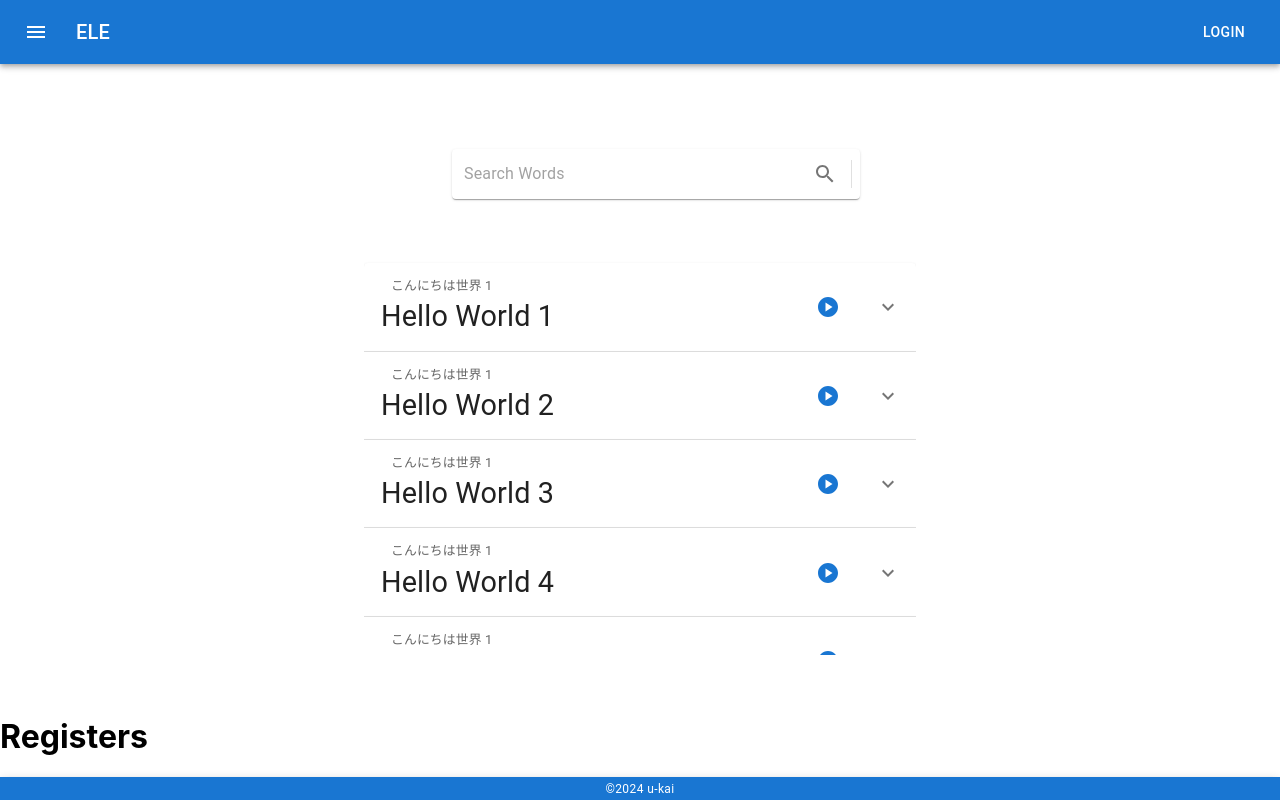
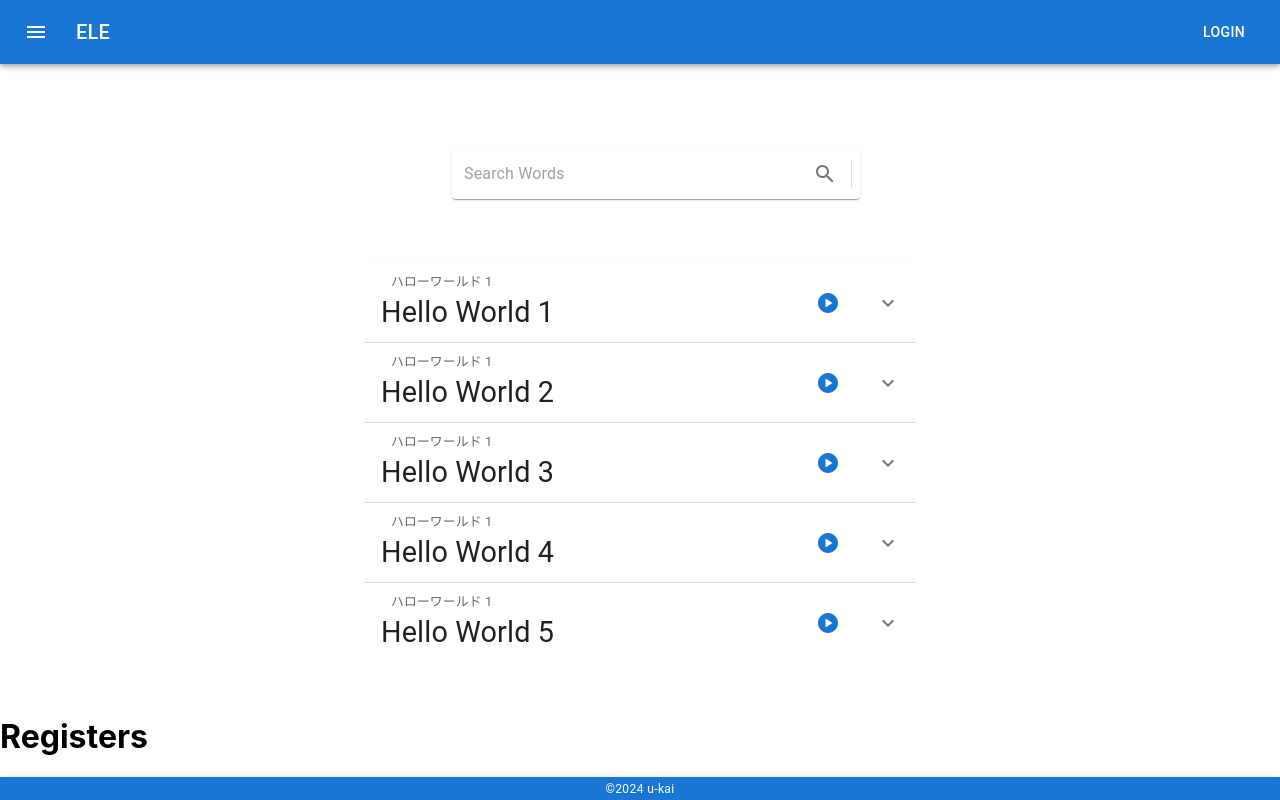
Before and after one commit to u-kai/home-k8s-app, a React (Create React App) app in the folder frontend/: page / in a window 1280 px wide. Built offline with nearby package versions, Linux system fonts and the light colour scheme.

Commit message:
add meaning

```diff
--- a/frontend/src/components/List/elements/Container.tsx
+++ b/frontend/src/components/List/elements/Container.tsx
@@ -24,16 +24,18 @@ export const ListContainer = () => {
             return (
               <WordAndSentences
                 word={`Hello World ${i}`}
-                pronunciation={`こんにちは世界 ${1}`}
+                pronunciation={`ハローワールド ${1}`}
                 sentences={["Hi Hello World", "Humm Hello World"]}
+                meaning={"こんにちは世界"}
               />
             );
           })}
 
           <WordAndSentences
             word={`Hello Worlddddddddddddddddddddddddddddddddddddddddddddddddd `}
-            pronunciation={`こんにちは世界 `}
+            pronunciation={`ハローワールドドドドドドドドドドドドドドドドドドド`}
             sentences={["Hi Hello World", "Humm Hello World"]}
+            meaning={`こんにちは世界 `}
           />
         </List>
       </Box>
--- a/frontend/src/components/List/elements/Items/WordAndSentences.tsx
+++ b/frontend/src/components/List/elements/Items/WordAndSentences.tsx
@@ -8,6 +8,7 @@ import { WordLine } from "./WordLine";
 
 type WordAndSentencesProps = {
   word: string;
+  meaning: string;
   pronunciation?: string;
   sentences: string[];
 };
@@ -19,6 +20,7 @@ export const WordAndSentences = (props: WordAndSentencesProps) => {
         expandIcon={<ExpandMoreIcon />}
         aria-controls="panel1a-content"
         id="panel1a-header"
+        sx={{ height: 80 }}
       >
         <Typography sx={{ width: "100%", zIndex: 1 }}>
           <WordLine
@@ -29,6 +31,8 @@ export const WordAndSentences = (props: WordAndSentencesProps) => {
         </Typography>
       </AccordionSummary>
       <AccordionDetails>
+        <>
+          <Typography>{props.meaning}</Typography>
           {props.sentences.map((sentence, index) => {
             return (
               <li>
@@ -40,6 +44,7 @@ export const WordAndSentences = (props: WordAndSentencesProps) => {
               </li>
             );
           })}
+        </>
       </AccordionDetails>
     </Accordion>
   );
```
Also changed, not shown: frontend/src/components/List/elements/Items/Item.tsx (deleted, +0 -19 lines). Lines whose indentation alone changed are shown as unchanged.
